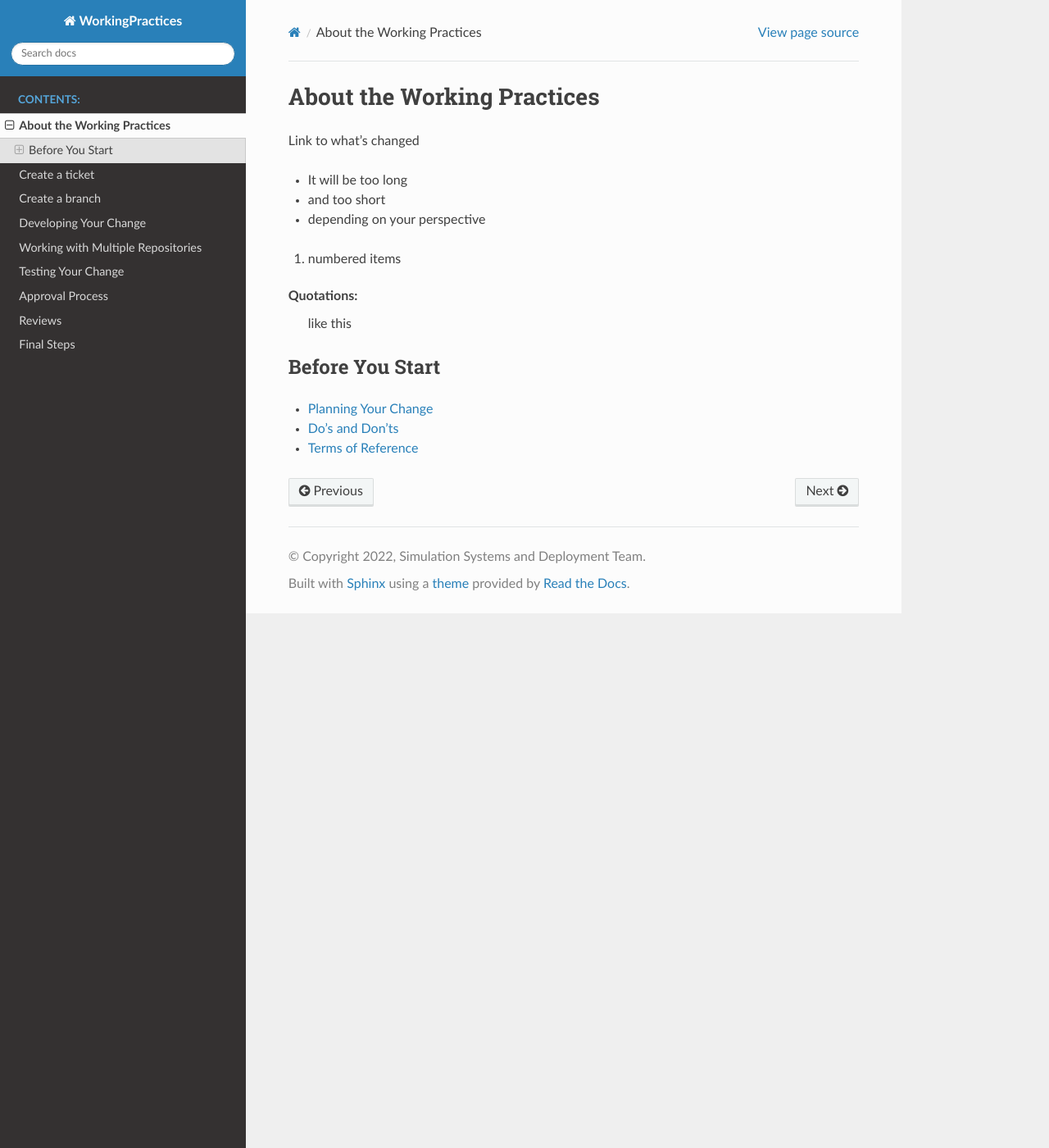
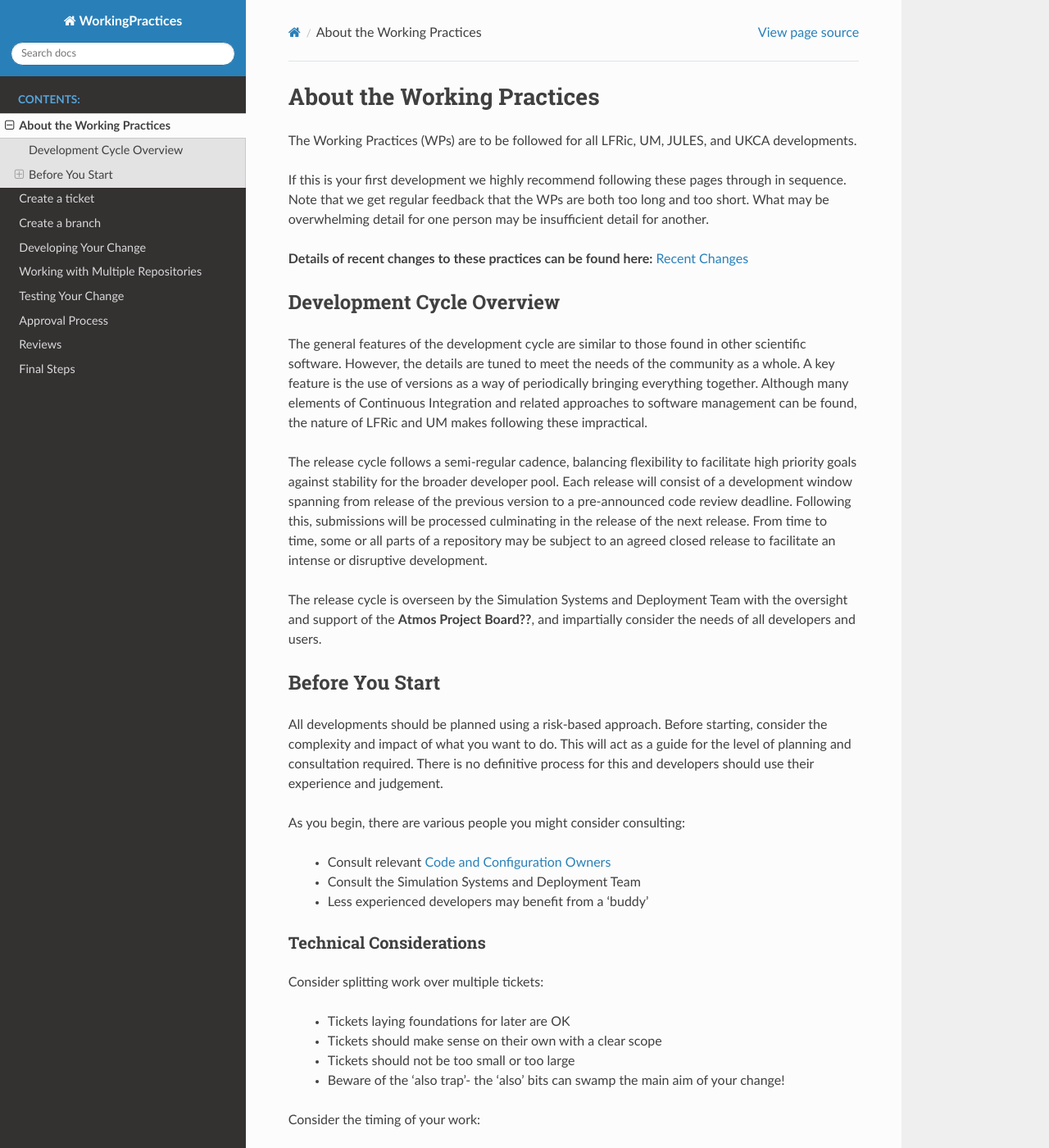
Before and after one commit to MetOffice/simulation-systems, a Sphinx documentation site: the page built from source/WorkingPractices/working_practices.rst, in a window 1280 px wide and 1400 px high. Shown: the whole window at 82% size. Built offline with Sphinx 7.4.7 and the Read the Docs theme 2.0.0, drawn with Linux system fonts in a browser that asks for light colours; some of the changed text lies outside the part shown.

Commit message:
Adding words to About the Working Practices

```diff
--- a/source/WorkingPractices/approvals.rst
+++ b/source/WorkingPractices/approvals.rst
@@ -1,3 +1,5 @@
+.. _approvals:
+
 Approval Process
 ================
 
--- /dev/null
+++ b/source/WorkingPractices/change_notes.rst
@@ -0,0 +1,6 @@
+.. _changes:
+
+Recent Changes
+==============
+
+This is all new!
--- a/source/WorkingPractices/final_steps.rst
+++ b/source/WorkingPractices/final_steps.rst
@@ -1,2 +1,5 @@
 Final Steps
 ===========
+
+
+Please suggest improvements to the Simulation Systems and Deployment Team.
--- a/source/WorkingPractices/working_practices.rst
+++ b/source/WorkingPractices/working_practices.rst
@@ -1,22 +1,101 @@
 About the Working Practices
 ===========================
 
-Link to what's changed
+The Working Practices (WPs) are to be followed for all LFRic, UM, JULES, and
+UKCA developments.
 
-* It will be too long
-* and too short
-* depending on your perspective
+If this is your first development we highly recommend following these pages
+through in sequence. Note that we get regular feedback that the WPs are both too
+long and too short. What may be overwhelming detail for one person may be
+insufficient detail for another.
 
-1. numbered items
+**Details of recent changes to these practices can be found here:** :ref:`changes`
 
-Quotations:
-    like this
+Development Cycle Overview
+--------------------------
+The general features of the development cycle are similar to those found in
+other scientific software. However, the details are tuned to meet the needs of
+the community as a whole. A key feature is the use of versions as a way of
+periodically bringing everything together. Although many elements of Continuous
+Integration and related approaches to software management can be found, the
+nature of LFRic and UM makes following these impractical.
+
+The release cycle follows a semi-regular cadence, balancing flexibility to
+facilitate high priority goals against stability for the broader developer pool.
+Each release will consist of a development window spanning from release of the
+previous version to a pre-announced code review deadline. Following this,
+submissions will be processed culminating in the release of the next release.
+From time to time, some or all parts of a repository may be subject to an agreed
+closed release to facilitate an intense or disruptive development.
+
+.. Todo - make a diagram of rough release schedule (pictures to help break up text!)
+
+The release cycle is overseen by the Simulation Systems and Deployment Team with
+the oversight and support of the **Atmos Project Board??**, and impartially consider
+the needs of all developers and users.
+
 
 Before You Start
 ----------------
+All developments should be planned using a risk-based approach. Before starting,
+consider the complexity and impact of what you want to do. This will act as a
+guide for the level of planning and consultation required. There is no
+definitive process for this and developers should use their experience and
+judgement.
+
+As you begin, there are various people you might consider consulting:
+
+    * Consult relevant :ref:`Code and Configuration Owners <approvals>`
+    * Consult the Simulation Systems and Deployment Team
+    * Less experienced developers may benefit from a 'buddy'
+
+Technical Considerations
+^^^^^^^^^^^^^^^^^^^^^^^^
+
+Consider splitting work over multiple tickets:
+
+    * Tickets laying foundations for later are OK
+    * Tickets should make sense on their own with a clear scope
+    * Tickets should not be too small or too large
+    * Beware of the 'also trap'- the 'also' bits can swamp the main aim of your change!
+
+Consider the timing of your work:
+
+    * Be aware of others doing work in similar areas
+    * Be aware of code review deadlines
+    * Be aware of closed releases or planned outages
+    * Allow contingency time when agreeing broader project deadlines. Trunk integrity will not be compromised to meet your deadlines.
+
+Consider bringing planning together using an overarching ticket. It can be very
+helpful for documenting and monitoring progress of your work.
+
+Early planning and consultation is strongly recommended to prevent
+disappointment later. More detailed guidance is provided on the :ref:`planning` page.
+
+Special Types of change
+^^^^^^^^^^^^^^^^^^^^^^^
+
+Every change is different, but there are a few key attributes that increase the
+complexity of a particular change. Extra guidance is provided where appropriate.
+Common 'specials' include:
+
+    * Changing Known Good Output (KGO tickets)
+    * Changing Inputs
+    * Linked change across multiple repositories (Linked tickets)
+    * Documentation
+    * Wholesale
+
+Further thoughts before you begin
+^^^^^^^^^^^^^^^^^^^^^^^^^^^^^^^^^
+
 .. toctree::
-   :maxdepth: 2
+   :maxdepth: 1
 
    planning_your_change
    dos_donts
    terms_of_reference
+
+.. toctree::
+   :hidden:
+
+   change_notes
```
Also changed, not shown: source/WorkingPractices/planning_your_change.rst (+7 -0 lines), source/index.rst (+6 -8 lines).
